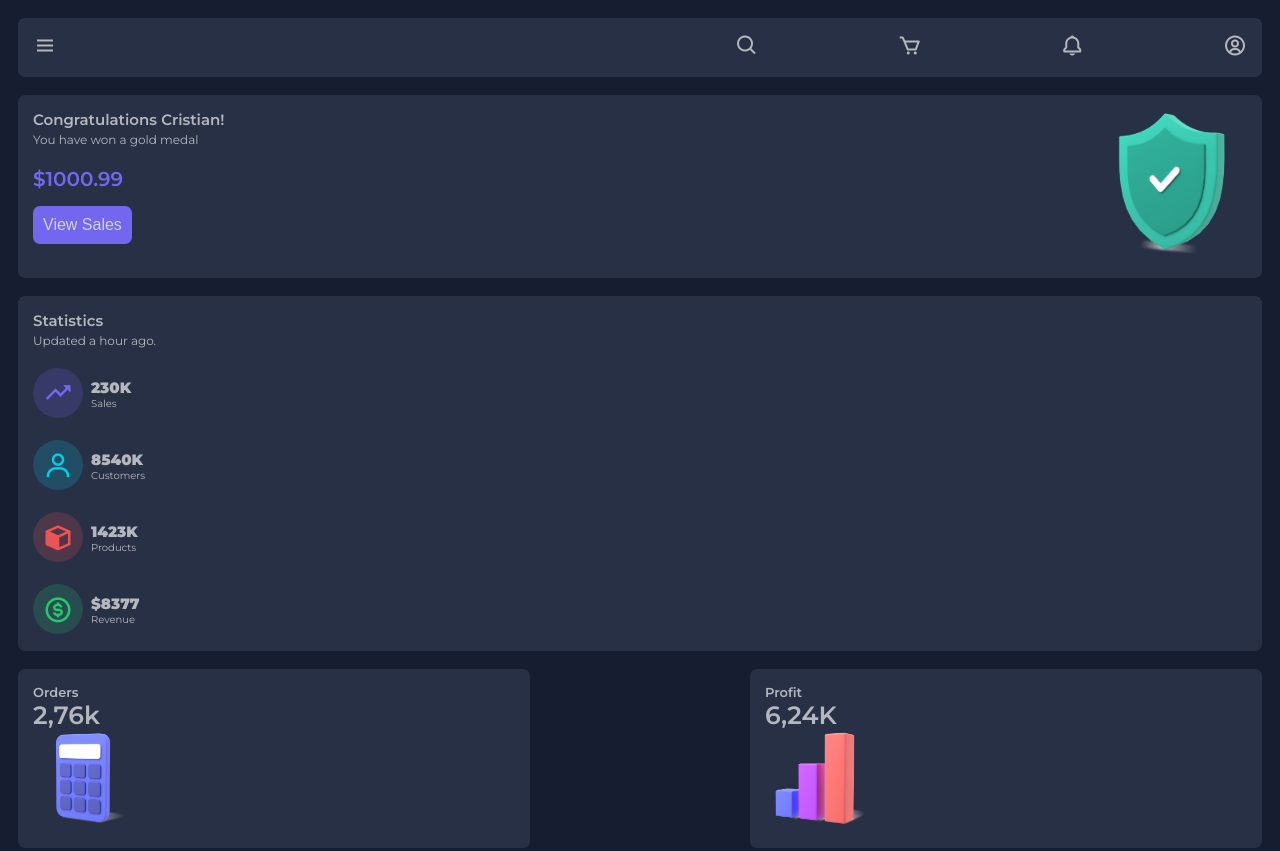
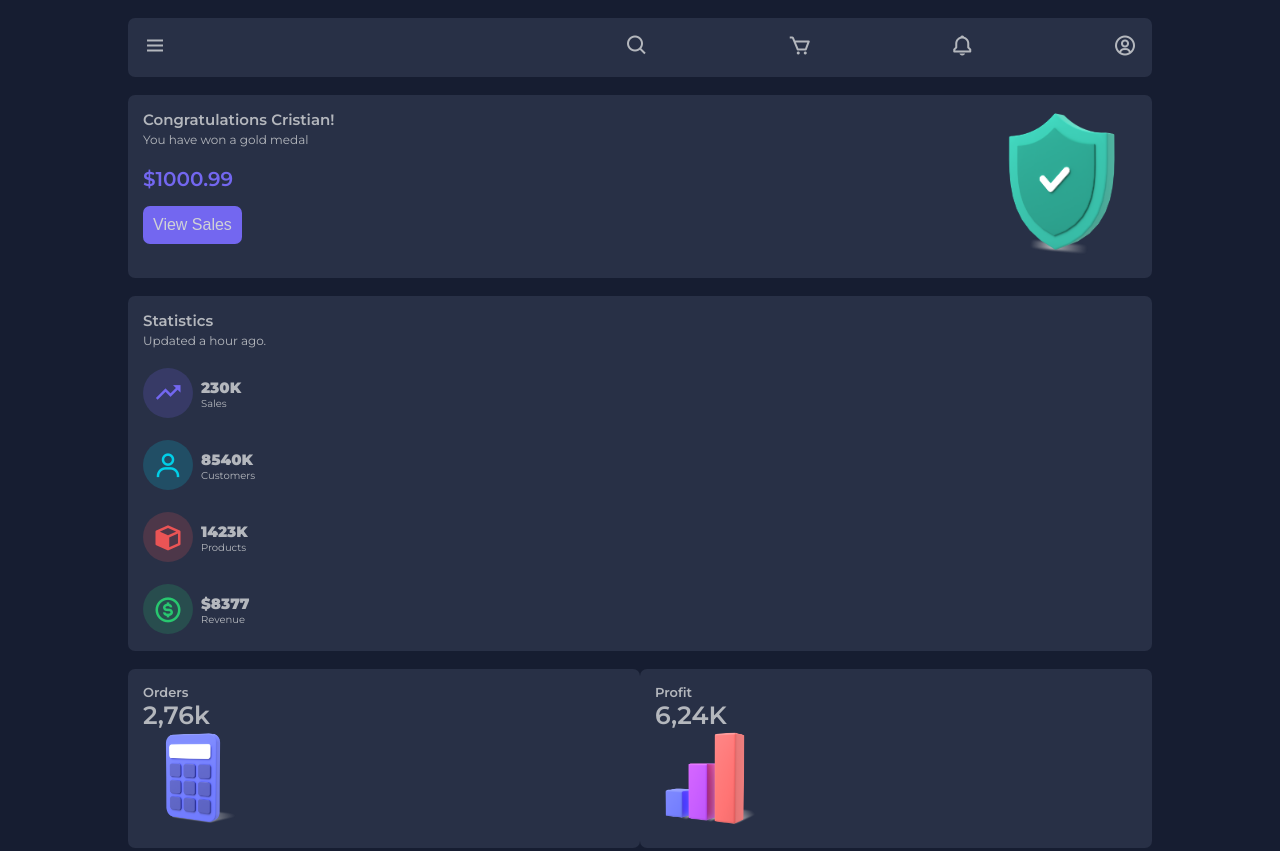
Before and after one commit to cristianoso19/definitivoHTML, a plain HTML site: page EstrategiasResponsive/RetoResponsive/index.html in a window 1280 px wide. Shown: the top 851 px of the page. Drawn offline with nearby package versions, Linux system fonts and the light colour scheme.

Commit message:
Adding media queries classes for .container, we delete div. class container because this was unneceseary

```diff
--- a/EstrategiasResponsive/RetoResponsive/index.html
+++ b/EstrategiasResponsive/RetoResponsive/index.html
@@ -13,7 +13,7 @@
 </head>
 
 <body>
-   <header>
+   <header class="container">
       <nav>
          <span><i class='bx bx-menu'></i></span>
          <ul>
@@ -22,13 +22,11 @@
             <li><i class='bx bx-bell'></i></li>
             <li><i class='bx bx-user-circle'></i></li>
          </ul>
-
       </nav>
    </header>
-   <section>
+   <section class="container">
       <aside></aside>
       <main>
-         <div class="container">
          <div class="card">
             <div class="card-info">
                <h3 class="card-title">Congratulations Cristian!</h3>
--- a/EstrategiasResponsive/RetoResponsive/style.css
+++ b/EstrategiasResponsive/RetoResponsive/style.css
@@ -34,7 +34,6 @@ header nav {
    flex-wrap:  wrap;
    justify-content: space-between;
    background-color: var(--bg-card-color);
-   margin: 1.8rem 1.8rem;
    padding: 1.5rem 1.5rem;
    border-radius: 0.7rem;
 }
@@ -209,3 +208,12 @@ ul li {
    width: 100px;
    height: 100px;
 }
+
+
+@media (min-width: 1024px){
+   .container{
+      width: 1024px;
+      margin-left: auto;
+      margin-right: auto;
+   }
+}
```
Lines whose indentation alone changed are shown as unchanged.
